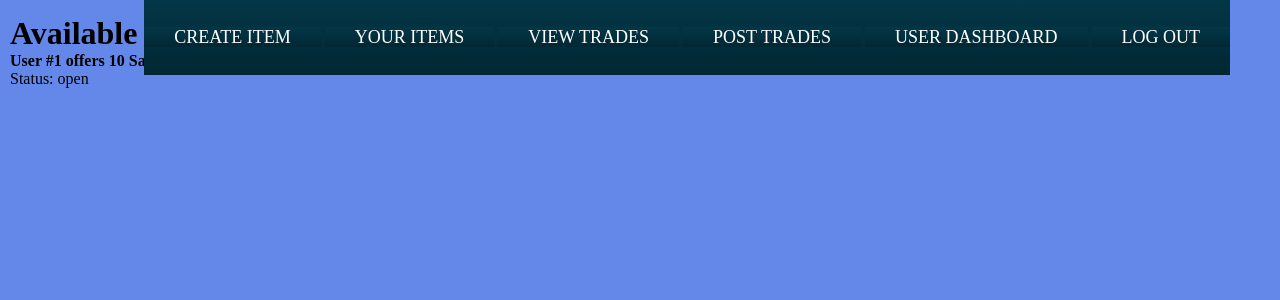
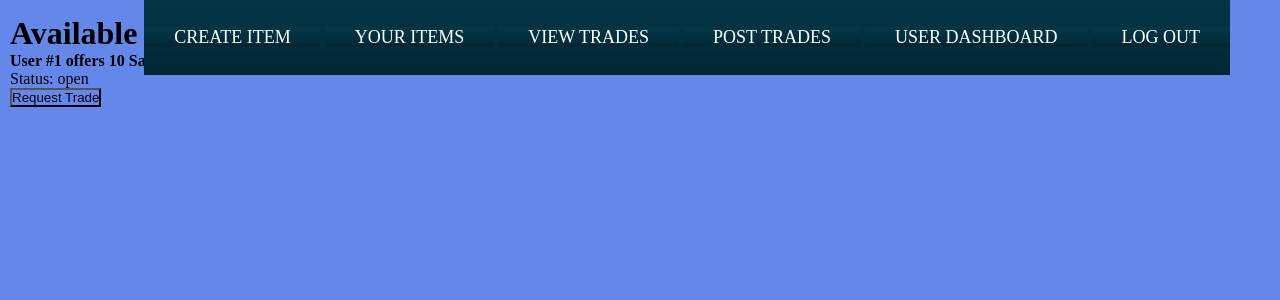
Before and after one commit to Alex-Senst/BarterBuddies, a Django app: page /view_trades/ in a window 1280 px wide. Shown: the part 75-375 px from the top of the page. Run offline with Django 5.2, Linux system fonts and the light colour scheme; a user stored in the database is signed in; tables that the repository leaves empty hold one stand-in row (values such as "Sample post").

Commit message:
add request trade button

```diff
--- a/dev/bblogin/login/templates/login/view_trades.html
+++ b/dev/bblogin/login/templates/login/view_trades.html
@@ -19,6 +19,12 @@
                         <li>
                             <strong>User #{{ trade.user_id }} offers {{ trade.quantity }} {{ trade.item_offered }}</strong>
                             <p>Status: {{ trade.status }}</p>
+                            {% if trade.status == "open" %}
+                                <form action="{% url 'request_trade' trade.id %}" method="post">
+                                    {% csrf_token %}
+                                        <button type="submit">Request Trade</button>
+                                </form>
+                            {% endif %}
                         </li>
                     {% endfor %}
                 </ul>
```
